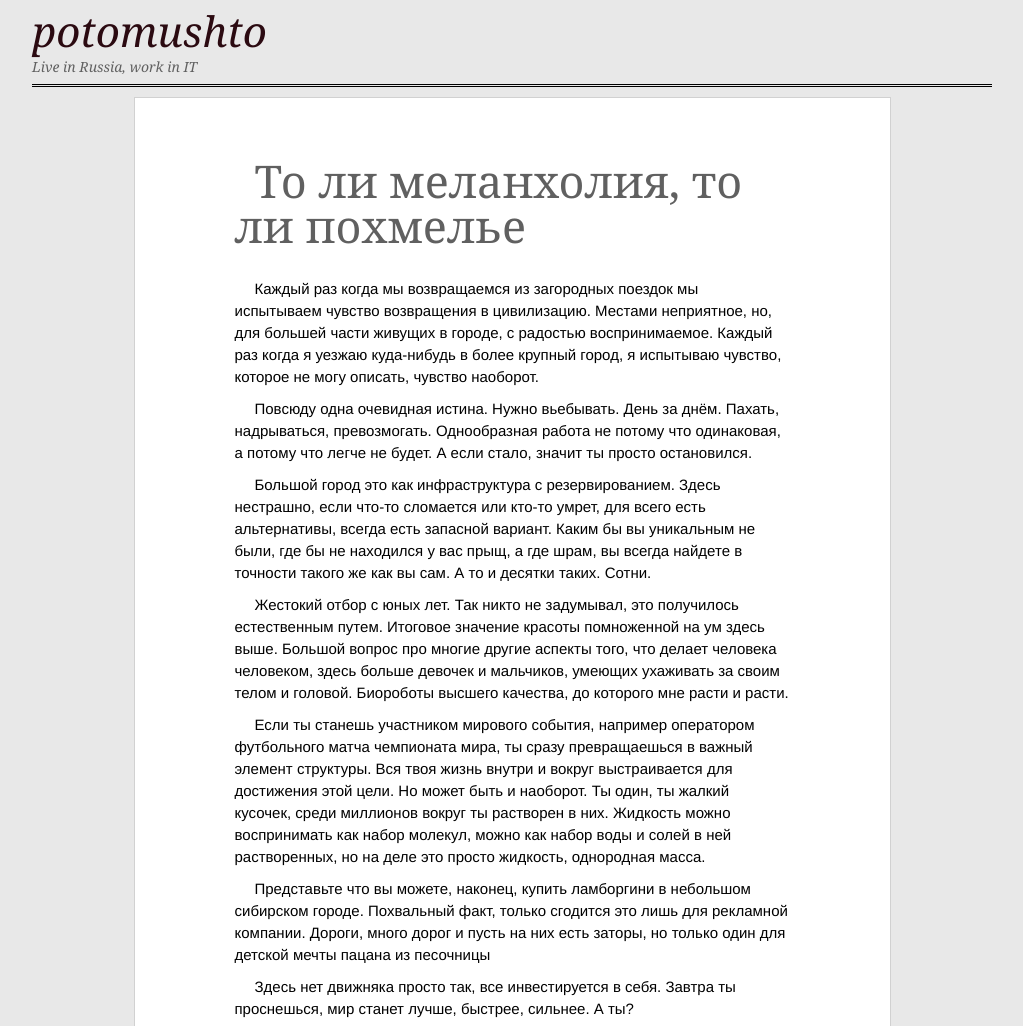
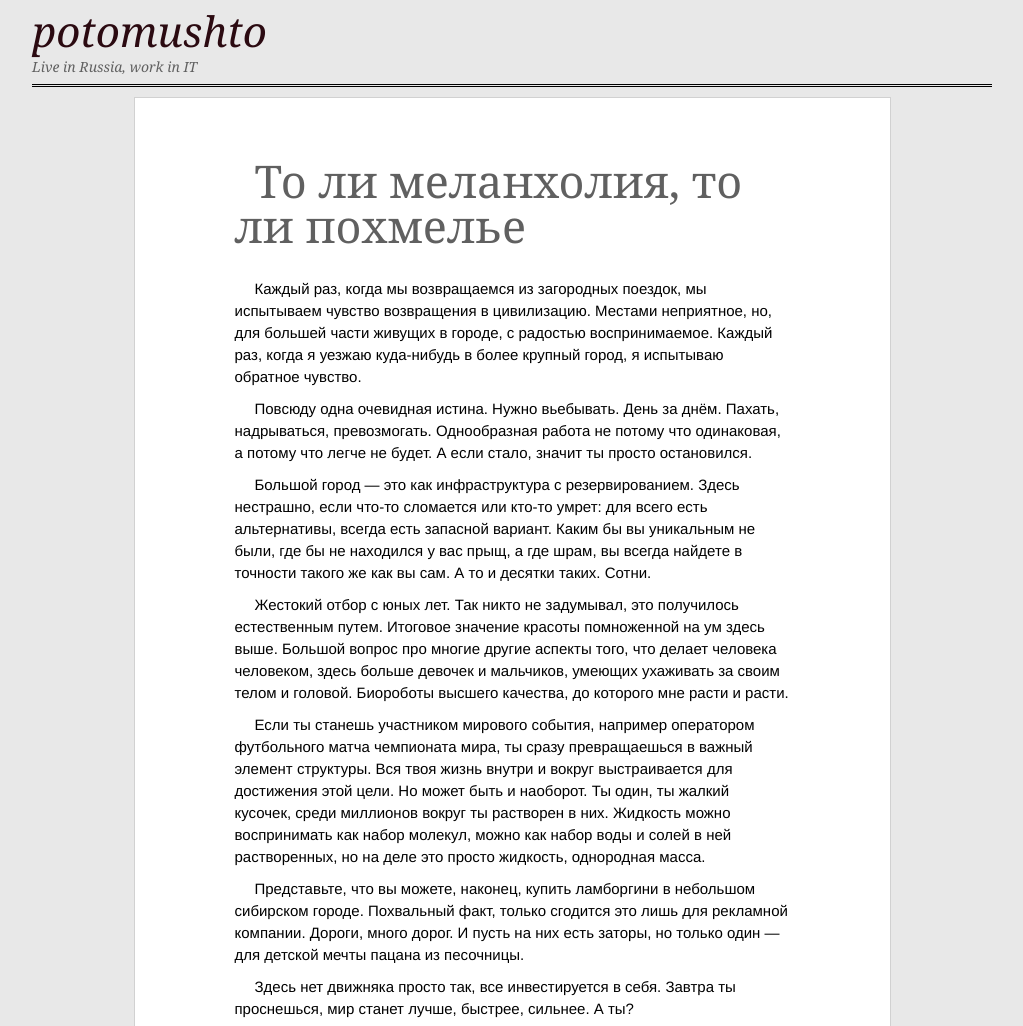
Before and after one commit to ptmt/ptmt.github.com, a Jekyll site: the page built from _posts/2012-07-24-siberian-hangover.md, in a window 1280 px wide, cut to the strip 0-1026 px from the top of the page. Shown: the whole strip, without its empty margins (128-1151 px from the left). Built offline with Jekyll 4.4.1, drawn with Linux system fonts in a browser that asks for light colours; Markdown is read by kramdown in place of the engine named in the settings.

Commit message:
Update _posts/2012-07-24-siberian-hangover.md

```diff
--- a/_posts/2012-07-24-siberian-hangover.md
+++ b/_posts/2012-07-24-siberian-hangover.md
@@ -4,17 +4,17 @@
 ---
 # {{ page.title }}
 
-Каждый раз когда мы возвращаемся из загородных поездок мы испытываем чувство возвращения в цивилизацию. Местами неприятное, но, для большей части живущих в городе, с радостью воспринимаемое. Каждый раз когда я уезжаю куда-нибудь в более крупный город, я испытываю чувство, которое не могу описать, чувство наоборот.
+Каждый раз, когда мы возвращаемся из загородных поездок, мы испытываем чувство возвращения в цивилизацию. Местами неприятное, но, для большей части живущих в городе, с радостью воспринимаемое. Каждый раз, когда я уезжаю куда-нибудь в более крупный город, я испытываю обратное чувство.
 
 Повсюду одна очевидная истина. Нужно вьебывать. День за днём. Пахать, надрываться, превозмогать. Однообразная работа не потому что одинаковая, а потому что легче не будет. А если стало, значит ты просто остановился.
 
-Большой город это как инфраструктура с резервированием. Здесь нестрашно, если что-то сломается или кто-то умрет, для всего есть альтернативы, всегда есть запасной вариант. Каким бы вы уникальным не были, где бы не находился у вас прыщ, а где шрам, вы всегда найдете в точности такого же как вы сам. А то и десятки таких. Сотни.
+Большой город — это как инфраструктура с резервированием. Здесь нестрашно, если что-то сломается или кто-то умрет: для всего есть альтернативы, всегда есть запасной вариант. Каким бы вы уникальным не были, где бы не находился у вас прыщ, а где шрам, вы всегда найдете в точности такого же как вы сам. А то и десятки таких. Сотни.
 
 Жестокий отбор с юных лет. Так никто не задумывал, это получилось естественным путем. Итоговое значение красоты помноженной на ум здесь выше. Большой вопрос про многие другие аспекты того, что делает человека человеком, здесь больше девочек и мальчиков, умеющих ухаживать за своим телом и головой. Биороботы высшего качества, до которого мне расти и расти.
 
 Если ты станешь участником мирового события, например оператором футбольного матча чемпионата мира, ты сразу превращаешься в важный элемент структуры. Вся твоя жизнь внутри и вокруг выстраивается для достижения этой цели. Но может быть и наоборот. Ты один, ты жалкий кусочек, среди миллионов вокруг ты растворен в них. Жидкость можно воспринимать как набор молекул, можно как набор воды и солей в ней растворенных, но на деле это просто жидкость, однородная масса.
 
-Представьте что вы можете, наконец, купить ламборгини в небольшом сибирском городе. Похвальный факт, только сгодится это лишь для рекламной компании. Дороги, много дорог и пусть на них есть заторы, но только один для детской мечты пацана из песочницы
+Представьте, что вы можете, наконец, купить ламборгини в небольшом сибирском городе. Похвальный факт, только сгодится это лишь для рекламной компании. Дороги, много дорог. И пусть на них есть заторы, но только один — для детской мечты пацана из песочницы.
 
 Здесь нет движняка просто так, все инвестируется в себя. Завтра ты проснешься, мир станет лучше, быстрее, сильнее. А ты?
 
```
